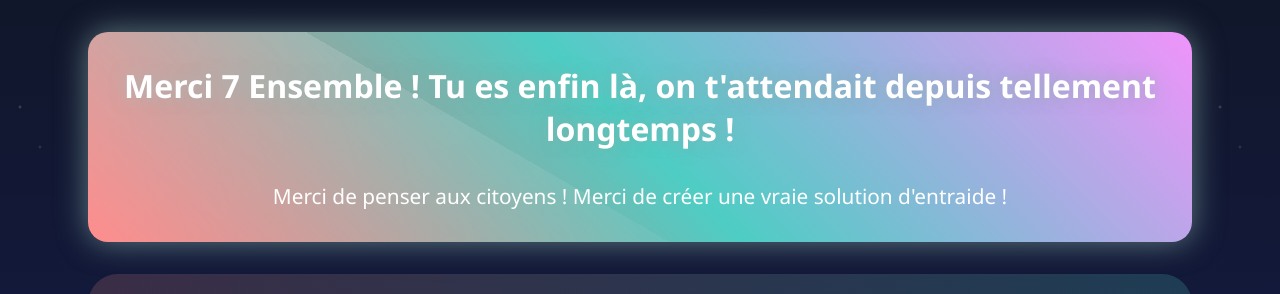
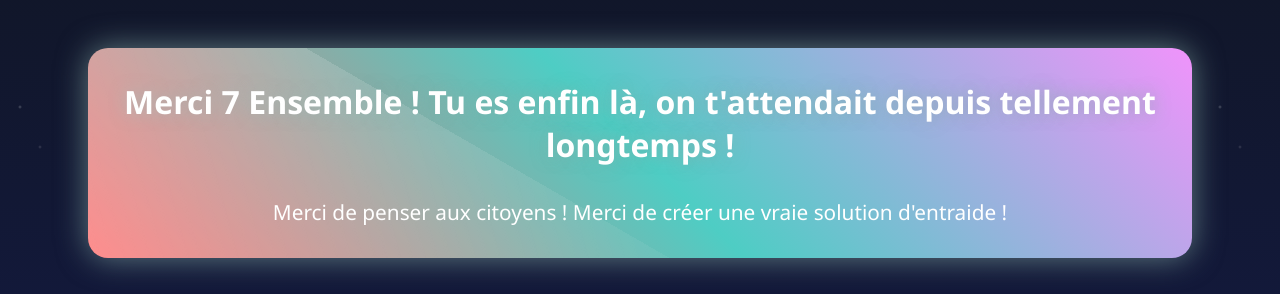
Before and after one commit to Chrossier69/7Ensemble-webportal, a plain HTML site: page mission.html in a window 1280 px wide. Shown: the part 323-617 px from the top of the page. Drawn offline with Linux system fonts and the light colour scheme.

Commit message:
Increase margin of celebration banner

```diff
--- a/mission.html
+++ b/mission.html
@@ -91,7 +91,7 @@
             background: linear-gradient(45deg, #ff6b6b, #4ecdc4, #f093fb);
             padding: 2rem;
             border-radius: 20px;
-            margin: 2rem auto;
+            margin: 3rem auto;
             max-width: 1200px;
             animation: pulse-glow 2s ease-in-out infinite alternate;
             position: relative;
```
